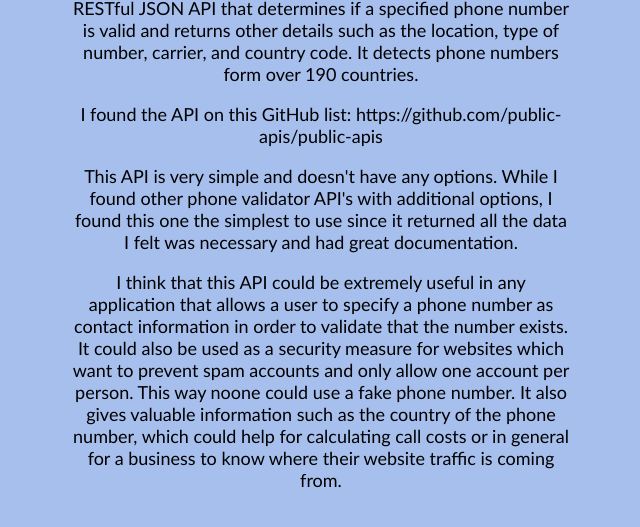
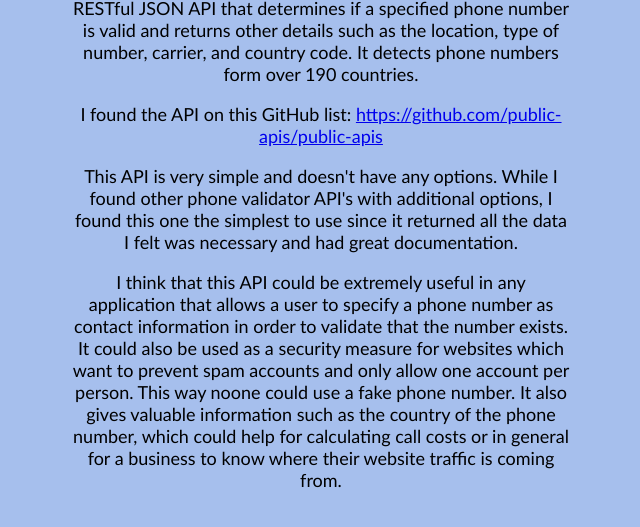
Before and after one commit to hbenatar/hw8, a plain HTML site: page index.html in a window 1280 px wide. Shown: the part 269-796 px from the top of the page, without its empty margins (319-959 px from the left). Drawn offline with Linux system fonts and the light colour scheme.

Commit message:
Add files via upload

```diff
--- a/index.html
+++ b/index.html
@@ -44,7 +44,8 @@
      Abstract's Phone Validation API</a>, which is a RESTful JSON API that determines if a
      specified phone number is valid and returns other details such as the location, type of number,
      carrier, and country code. It detects phone numbers form over 190 countries.</p>
-  <p>I found the API on this GitHub list: https://github.com/public-apis/public-apis</p>
+  <p>I found the API on this GitHub list: <a href="https://github.com/public-apis/public-apis">
+     https://github.com/public-apis/public-apis</a></p>
   <p>This API is very simple and doesn't have any options. While I found other phone validator
      API's with additional options, I found this one the simplest to use since it returned all
      the data I felt was necessary and had great documentation.</p>
```
